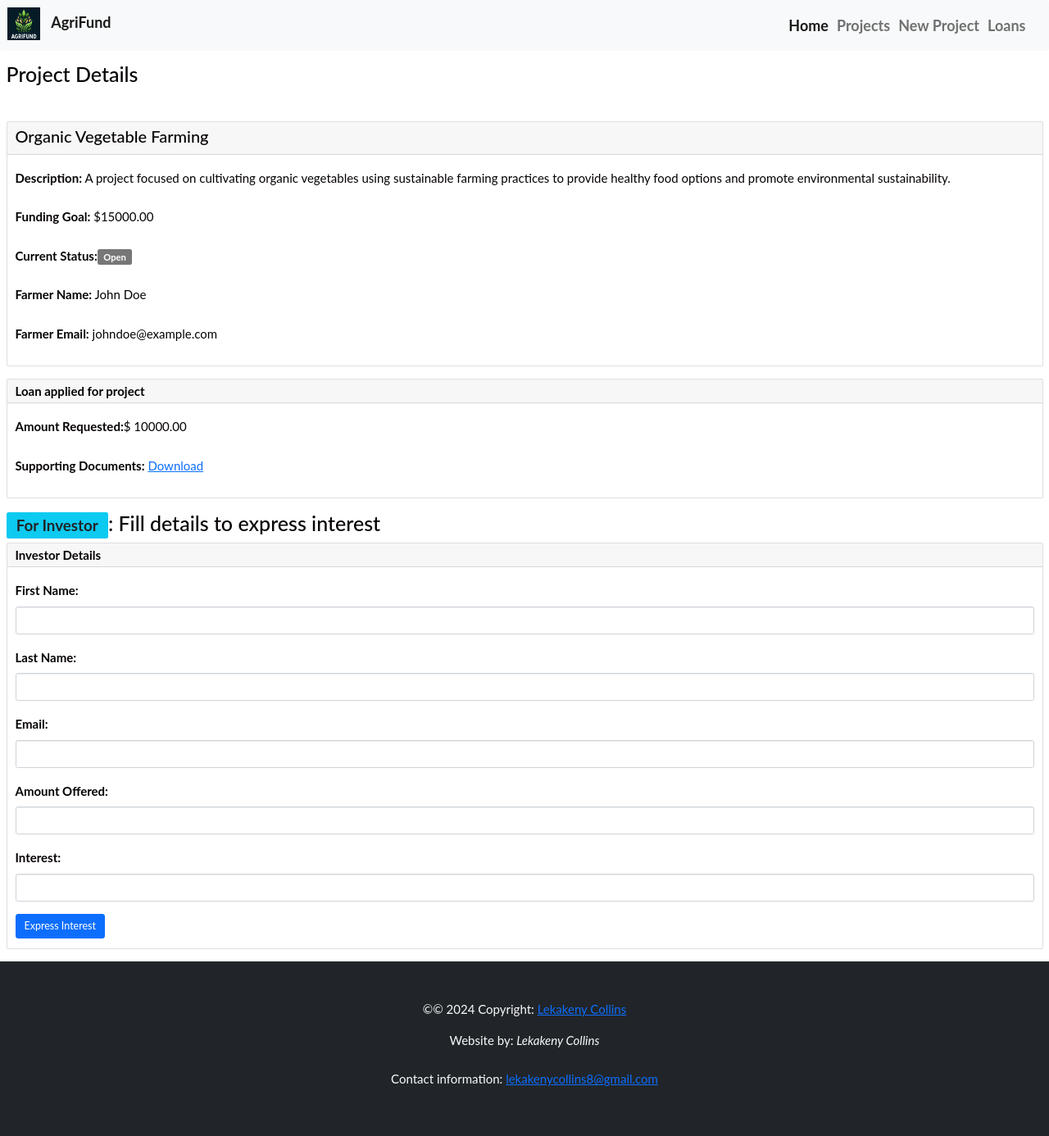
After one commit to lekakenycollins8/AgriFund_Web_Platform, a Django app: page /projects/1/ in a window 1280 px wide. The commit adds this page. Shown: the whole page at 82% size. Run offline with Django 5.2, Linux system fonts and the light colour scheme; data comes from the database, SQL or seed files in the repository; both versions use the stored data as it was after the commit; some libraries are stand-ins or nearby versions.

Commit message:
created and styled html templates for project details and project create form

```diff
--- a/Agrifund/agri_project/models.py
+++ b/Agrifund/agri_project/models.py
@@ -45,6 +45,10 @@ class InvestorInterest(BaseModel):
     investor_fname = models.CharField(max_length=50, help_text="Investor's first name")
     investor_lname = models.CharField(max_length=50, help_text="Investor's last name")
     investor_email = models.EmailField(help_text="investor email")
+    amount_offered = models.DecimalField(max_digits=10, decimal_places=2, default=1000,
+            help_text="Amount offered for investment")
+    interest_rate = models.DecimalField(max_digits=5, decimal_places=2, default=10.5,
+            help_text="interest rate for the amount offered")
 
     def __str__(self):
         return "{} {} - {}".format(self.investor_fname, self.investor_lname,
--- a/Agrifund/agri_project/templates/agri_project/base.html
+++ b/Agrifund/agri_project/templates/agri_project/base.html
@@ -39,7 +39,7 @@
                     </button>
                     <div class="collapse navbar-collapse" id="navbarNav">
                         <ul class="navbar-nav ms-auto mb-2 mb-lg-0">
-                            <li class="nav-item"><a href="/" class="nav-link">Home</a></li>
+                            <li class="nav-item"><a href="/" class="nav-link active" aria-current="page">Home</a></li>
 			    <li class="nav-item"><a href="/projects/" class="nav-link">Projects</a></li>
                             <li class="nav-item"><a href="/projects/create/" class="nav-link">New Project</a></li>
                             <li class="nav-item"><a href="/loans/" class="nav-link">Loans</a></li>
--- /dev/null
+++ b/Agrifund/agri_project/templates/agri_project/project_details.html
@@ -0,0 +1,70 @@
+{% extends 'agri_project/base.html' %}
+{% block content %}
+<div class="container-fluid ms-auto">
+          <section><br>
+              <h1>Project Details</h1><br>
+              <div class="card mt-4 mt-lg-0 mb-4 me-auto ml-4">
+                <div class="card-header d-lg-flex">
+                  <h2>{{ project.name }}</h2>
+                </div>
+                <div class="card-body">
+                  <p><strong>Description:</strong> {{ project.description }}</p>
+                  <p><strong>Funding Goal:</strong> ${{ project.funding_goal }}</p>
+		  <p><strong>Current Status:</strong><span class="badge bg-info-soft">{{ project.current_status }}</span></p>
+                  <p><strong>Farmer Name:</strong> {{ project.farmer_name }}</p>
+                  <p><strong>Farmer Email:</strong> {{ project.farmer_email }}</p>
+                </div>
+              </div>
+</section>
+</div>
+<section class="container-fluid ms-auto">
+              <div class="card mb-4">
+                <div class="card-header">
+                    <h4 class="mb-0"><strong>Loan applied for project</strong></h4>
+                </div>
+                <div class="card-body">
+                  {% if loan_applications %}
+		  	{% for loan_application in loan_applications %}
+                      		<p><strong>Amount Requested:</strong>$ {{ loan_application.amount_requested }}</p>
+                      		<p><strong>Supporting Documents:</strong> <a href="{{ loan_applications.supporting_docs.url }}">Download</a></p>
+			{% endfor %}
+                  {% else %}
+                      <p>No loan application has been submitted for this project.</p>
+                  {% endif %}
+                </div>
+              </div>
+</section>
+<section class="container-fluid">
+	<h1><span class="badge bg-info text-dark">For Investor</span>: Fill details to express interest</h1>
+              <div class="card mb-4">
+                <form>
+                  <div class="card-header">
+                    <h4 class="mb-0"><strong>Investor Details</strong></h4>
+                  </div>
+                  <div class="card-body">
+                    <div class="mb-3">
+                      <label for="investor-fname" class="col-form-label">First Name:</label>
+                      <input type="text" class="form-control" id="investor-fname">
+                    </div>
+                    <div class="mb-3">
+                      <label for="investor-lname" class="col-form-label">Last Name:</label>
+                      <input type="text" class="form-control" id="investor-lname">
+                    </div>
+                    <div class="mb-3">
+                      <label for="investor-email" class="col-form-label">Email:</label>
+                      <input type="email" class="form-control" id="investor-email">
+                    </div>
+                    <div class="mb-3">
+                      <label for="invest-amount" class="col-form-label">Amount Offered:</label>
+                      <input type="number" class="form-control" id="invest-amount">
+                    </div>
+                    <div class="mb-3">
+                      <label for="invest-interest" class="col-form-label">Interest:</label>
+                      <input type="number" class="form-control" id="investor-interest"></input>
+                    </div>
+                    <button type="submit" class="btn btn-primary btn-lg mt-12">Express Interest</button>
+                  </div>
+                </form>
+              </div>
+</section>
+{% endblock %}
--- a/Agrifund/agri_project/urls.py
+++ b/Agrifund/agri_project/urls.py
@@ -2,5 +2,7 @@ from django.urls import path
 from . import views
 urlpatterns = [
     path('', views.landing_page, name='landing_page'),
-    path('projects/', views.project_listing, name='project_listing')
+    path('projects/', views.project_listing, name='project_listing'),
+    path('projects/<int:pk>/', views.project_details, name='project_details'),
+    path('projects/create/', views.project_create, name='project_create')
 ]
--- a/Agrifund/agri_project/views.py
+++ b/Agrifund/agri_project/views.py
@@ -1,6 +1,6 @@
 """views for the AgriFund Project"""
-from django.shortcuts import render
-from .models import Project
+from django.shortcuts import render, get_object_or_404
+from .models import Project, LoanApplication
 
 def landing_page(request):
     """renders the landing page"""
@@ -12,4 +12,16 @@ def project_listing(request):
     context = {"projects": projects}
     return render(request, "agri_project/project_listings.html", context)
 
+def project_details(request, pk):
+    """details for a particular project based on id"""
+    project = get_object_or_404(Project, pk=pk)
+    loan_applications = project.loanapplication_set.all()
+    context = {'project': project, 'loan_applications': loan_applications}
+
+    return render(request, 'agri_project/project_details.html', context)
+
+def project_create(request):
+    """form to create and post a new agribusiness project"""
+    return render(request, 'agri_project/project_form.html')
+
 # Create your views here.
```
Also changed, not shown: Agrifund/agri_project/management/commands/insert_loan_applications.py (added, +44 -0 lines), Agrifund/agri_project/templates/agri_project/project_form.html (added, +56 -0 lines), Agrifund/agri_project/migrations/0002_investorinterest_amount_offered_and_more.py (added), Agrifund/db.sqlite3.
